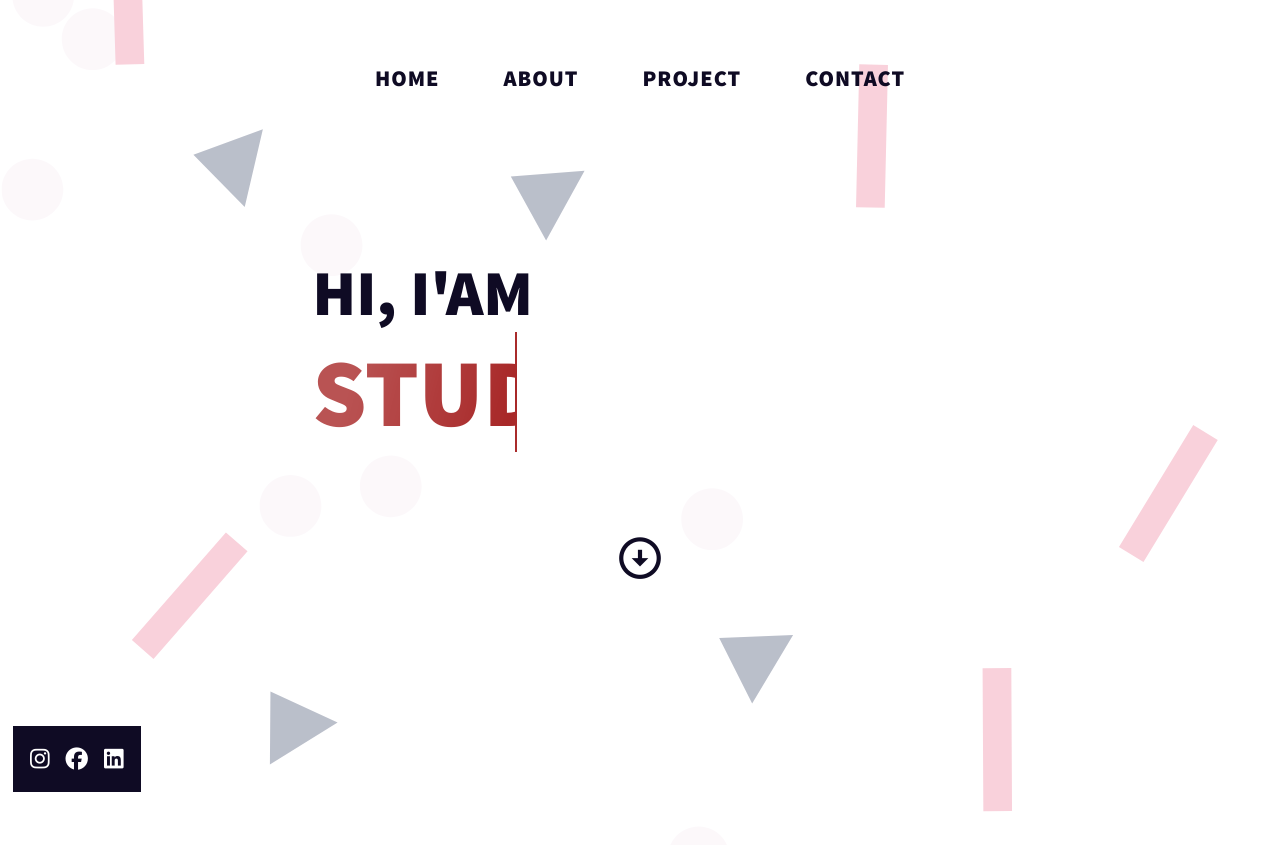
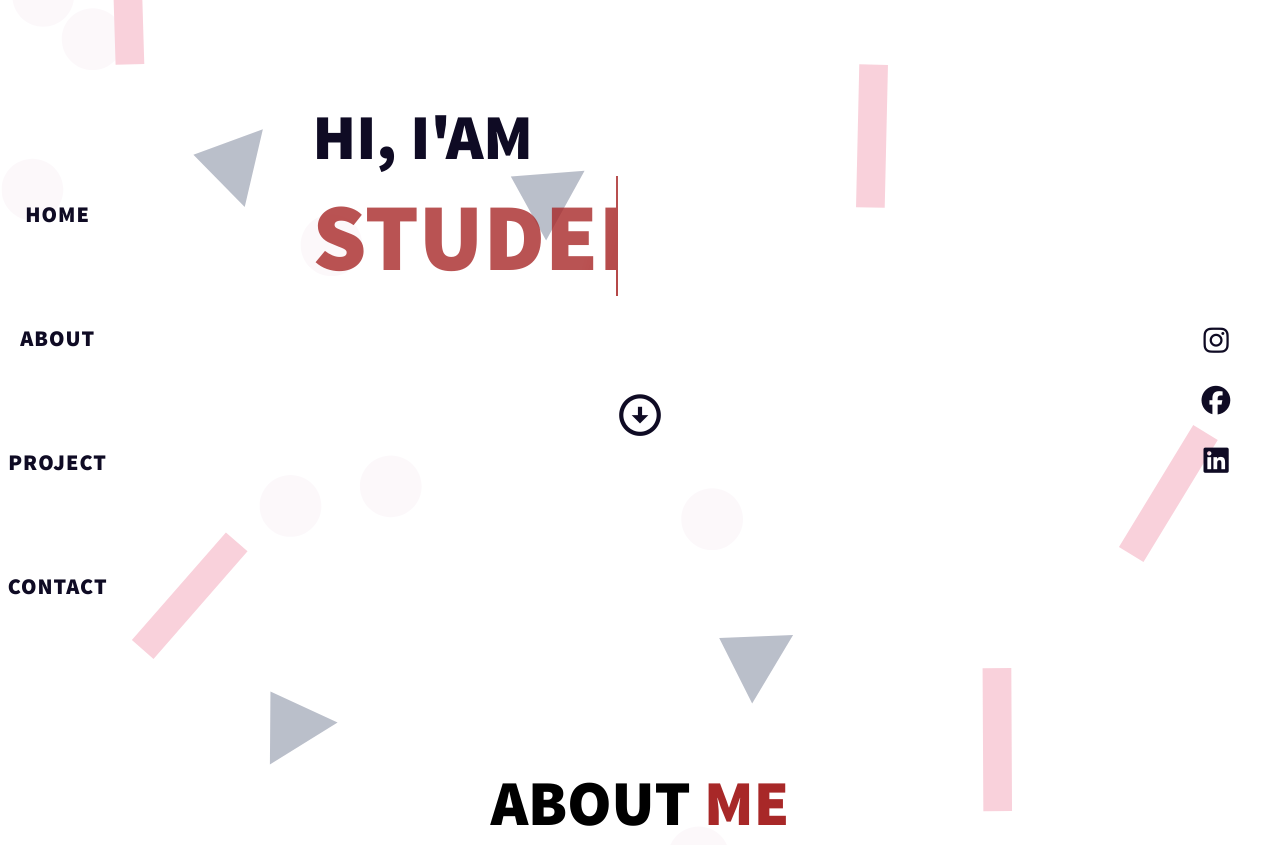
Before and after one commit to anggawidiana/Portfolio-Angga, a plain HTML site: page index.html in a window 1280 px wide. Shown: the top 845 px of the page. Drawn offline with nearby package versions, Linux system fonts and the light colour scheme.

Commit message:
navbar ke left 0.1

```diff
--- a/css/style.css
+++ b/css/style.css
@@ -66,6 +66,28 @@ body {
   color: var(--auburn);
 }
 
+.navbar.left {
+  width: auto;
+  height: 100%;
+  top: 0;
+  left: 2%;
+  right: auto;
+  flex-direction: column;
+  align-items: center;
+  padding: 2rem;
+  position: fixed;
+  transition: 1s ease-in-out;
+}
+
+.navbar.left ul {
+  flex-direction: column;
+  position: absolute;
+}
+
+.navbar.left ul li {
+  margin: 1rem 0;
+}
+
 .icon-wrapper {
   position: relative;
   display: flex;
@@ -107,6 +129,25 @@ body {
   transform: rotate(-45deg) scale(0);
   opacity: 0;
 }
+
+.navbar.right {
+  width: auto;
+  height: 100%;
+  top: 0;
+  right: 0;
+  left: auto;
+  flex-direction: column;
+  align-items: center;
+  padding: 2rem;
+}
+
+.navbar.right .navbar-nav {
+  flex-direction: column;
+}
+
+.navbar.right .navbar-nav li {
+  margin: 1rem 0;
+}
 /* Navbar End */
 
 /* Social Start */
@@ -114,12 +155,13 @@ body {
   display: flex;
   justify-content: center;
   align-items: center;
-  background-color: var(--dark-purple);
+  padding: 1rem;
   width: 10%;
-  padding: 1rem;
   position: fixed;
-  bottom: 1%;
-  left: 1%;
+  right: 0;
+  top: 50%;
+  transform: translateY(-50%);
+  z-index: 10000;
 }
 
 .social ul {
@@ -127,11 +169,12 @@ body {
   justify-content: center;
   align-items: center;
   gap: 1rem;
+  flex-direction: column;
 }
 
 .social ul li a {
-  color: var(--white);
-  font-size: 1.4rem;
+  color: var(--dark-purple);
+  font-size: 1.8rem;
   transition: 0.3s ease;
 }
 
@@ -176,13 +219,13 @@ body {
   color: var(--auburn);
   display: inline-block;
   position: relative;
-  -webkit-mask-image: linear-gradient(
+  mask-image: linear-gradient(
     -75deg,
     rgba(0, 0, 0, 0.8) 30%,
     #fff 50%,
     rgba(0, 0, 0, 0.8) 70%
   );
-  -webkit-mask-size: 200%;
+  mask-size: 200%;
   animation: shine 2s linear infinite, typing 4s steps(12) infinite;
   font-size: 6rem;
   white-space: nowrap;
@@ -246,7 +289,8 @@ body {
 /* Content1 End */
 /* Content2 Start */
 .container .content2 {
-  padding-top: 8rem;
+  padding-top: 10rem;
+  height: 800px;
 }
 
 .container .content2 h1 {
@@ -271,12 +315,12 @@ body {
 
 .container .content2 .about-sec img {
   width: 30%;
-  border-radius: 1rem;
+  border-radius: 50%;
 }
 
 .container .content2 .about-sec p {
   width: 30%;
-  font-size: 1.6rem;
+  font-size: 1.4rem;
 }
 /* Content2 End */
 /* Content End */
--- a/index.html
+++ b/index.html
@@ -36,7 +36,7 @@
       crossorigin
     />
     <link
-      href="https://fonts.googleapis.com/css2?family=Roboto:ital,wght@0,100;0,300;0,400;0,500;0,700;0,900;1,100;1,300;1,400;1,500;1,700;1,900&display=swap"
+      href="https://fonts.googleapis.com/css2?family=Roboto:ital,wght@0,100;0,300;0,400;0,500;0,700;0,900;1,100;1,300;1,400;1,500;1,700&display=swap"
       rel="stylesheet"
     />
 
@@ -49,14 +49,13 @@
       src="https://kit.fontawesome.com/9cb8770492.js"
       crossorigin="anonymous"
     ></script>
-    <script
-      src="https://kit.fontawesome.com/9cb8770492.js"
-      crossorigin="anonymous"
-    ></script>
   </head>
   <body>
     <!-- Navbar Start -->
-    <nav class="navbar">
+    <nav
+      class="navbar"
+      id="navbar-sec"
+    >
       <input
         type="checkbox"
         id="check"
@@ -93,10 +92,38 @@
         </span>
       </label>
       <ul class="navbar-nav">
-        <li><a href="#">Home</a></li>
-        <li><a href="#about-me">About</a></li>
-        <li><a href="#">Project</a></li>
-        <li><a href="#">Contact</a></li>
+        <li>
+          <a
+            href="#"
+            class="text1"
+          >
+            Home
+          </a>
+        </li>
+        <li>
+          <a
+            href="#about-me"
+            class="text2"
+          >
+            About
+          </a>
+        </li>
+        <li>
+          <a
+            href="#"
+            class="text3"
+          >
+            Project
+          </a>
+        </li>
+        <li>
+          <a
+            href="#"
+            class="text4"
+          >
+            Contact
+          </a>
+        </li>
       </ul>
     </nav>
     <!-- Navbar End -->
--- a/js/scripts.js
+++ b/js/scripts.js
@@ -10,3 +10,19 @@ const textLoad = () => {
 
 textLoad();
 setInterval(textLoad, 8000);
+
+// navbar right start
+window.addEventListener("scroll", () => {
+  const navbar = document.getElementById("navbar-sec");
+  const aboutSection = document.getElementById("about-me");
+
+  const aboutSectionTop = aboutSection.offsetTop;
+  const scrollPosition = window.scrollY + window.innerHeight / 2;
+
+  if (scrollPosition >= aboutSectionTop) {
+    navbar.classList.add("left");
+  } else {
+    navbar.classList.remove("left");
+  }
+});
+// navbar right end
```
Also changed, not shown: img/about.jpg.
